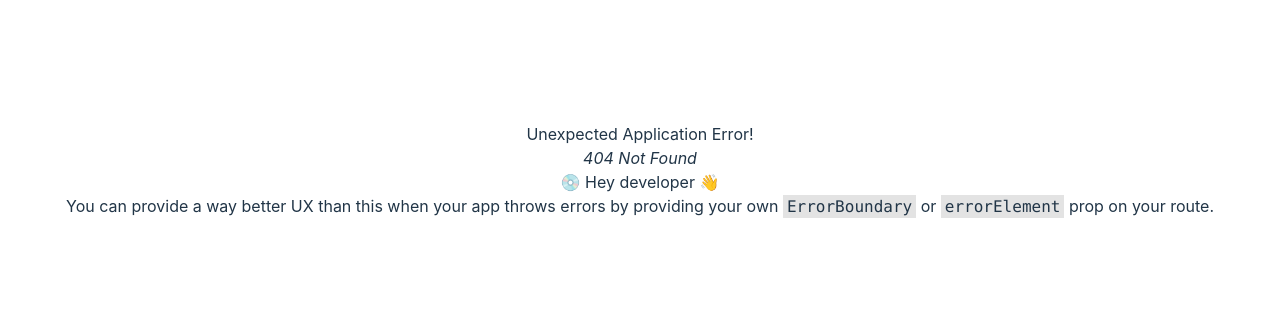
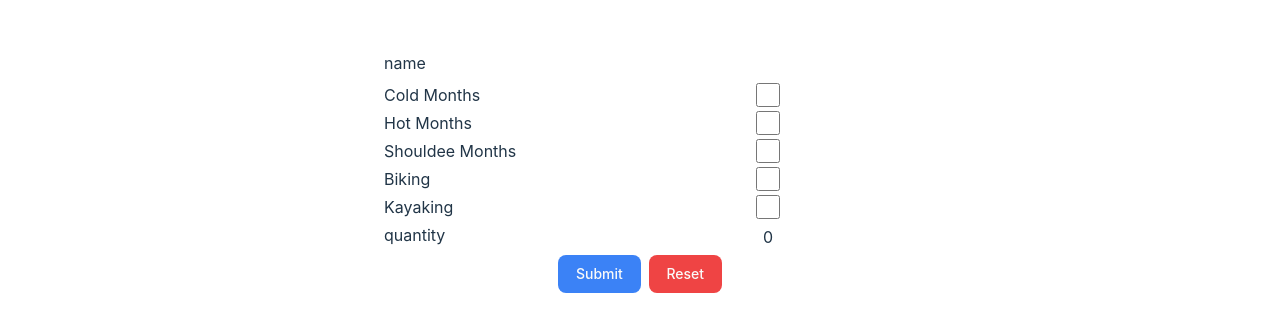
Before and after one commit to Jpatrick6420/checklist, a React (Vite) app: page /new-entry in a window 1280 px wide. Before the commit this address had no page. Shown: the part 230-562 px from the top of the page. Built offline with nearby package versions, Linux system fonts and the light colour scheme.

Commit message:
started to create the entry form

```diff
--- a/src/components/CurrentList.jsx
+++ b/src/components/CurrentList.jsx
@@ -60,7 +60,7 @@ function CurrentList({ list, toggleChecked, state }) {
   );
 }
 
-CurrentList.PropTypes = {
+CurrentList.propTypes = {
   list: PropTypes.array,
 };
 
--- /dev/null
+++ b/src/components/FormInput.jsx
@@ -0,0 +1,41 @@
+import PropTypes from "prop-types";
+function FormInput({ label, type, value, field, onChange }) {
+  if (type === "text") {
+    return (
+      <div className="grid grid-cols-2 my-1 ">
+        <label className="text-left">{label}</label>
+        <input
+          className="px-1 py-0.5 text-center"
+          type="text"
+          value={value}
+          onChange={(e) => {
+            onChange(e.target.value, field);
+          }}
+        />
+      </div>
+    );
+  }
+  if (type === "checkbox") {
+    return (
+      <div className="grid grid-cols-2 my-1 ">
+        <label className="text-left">{label}</label>
+        <input
+          type="checkbox"
+          value={value}
+          onChange={(e) => {
+            onChange(e.target.checked, field);
+            console.log(e.target.checked);
+          }}
+        />
+      </div>
+    );
+  }
+}
+
+// FormInput.propTypes = {
+//   label: PropTypes.string,
+//   type: PropTypes.string,
+//   value: PropTypes.string,
+//   field: PropTypes.string,
+// };
+export default FormInput;
--- /dev/null
+++ b/src/components/ItemCreateForm.jsx
@@ -0,0 +1,162 @@
+import { useState } from "react";
+import FormInput from "./FormInput";
+
+function ItemCreateForm() {
+  let arr = [];
+  const [newEntry, setNewEntry] = useState({
+    id: 1,
+    name: "",
+    coldMonths: false,
+    hotMonths: false,
+    shoulderSeason: false,
+    packed: false,
+    quantity: 0,
+    biking: false,
+    kayaking: false,
+  });
+
+  const handleInputEntry = (value, field) => {
+    switch (field) {
+      case "name":
+        {
+          setNewEntry({ ...newEntry, name: value });
+        }
+        break;
+      case "cold months":
+        {
+          setNewEntry((prevEntry) => ({
+            ...prevEntry,
+            coldMonths: !value,
+            biking: !value ? false : prevEntry.biking,
+            kayaking: !value ? false : prevEntry.kayaking,
+          }));
+        }
+        break;
+      case "hot months":
+        {
+          setNewEntry((prevEntry) => ({
+            ...prevEntry,
+            hotMonths: !value,
+            biking: !value ? false : prevEntry.biking,
+            kayaking: !value ? false : prevEntry.kayaking,
+          }));
+        }
+        break;
+      case "shoulder months":
+        {
+          setNewEntry((prevEntry) => ({
+            ...prevEntry,
+            hotMonths: !value,
+            biking: !value ? false : prevEntry.biking,
+            kayaking: !value ? false : prevEntry.kayaking,
+          }));
+        }
+        break;
+      case "quantity":
+        {
+          setNewEntry({
+            ...newEntry,
+            quantity: value,
+          });
+        }
+        break;
+      case "biking":
+        {
+          setNewEntry({
+            ...newEntry,
+            biking: true,
+            hotMonths: false,
+            coldMonths: false,
+            shoulderSeason: false,
+          });
+        }
+        break;
+      case "kayaking": {
+        setNewEntry({
+          ...newEntry,
+          kayaking: true,
+          hotMonths: false,
+          coldMonths: false,
+          shoulderSeason: false,
+        });
+      }
+    }
+    console.log(newEntry);
+  };
+  const handleSubmit = (e) => {
+    e.preventDefault();
+    setNewEntry((prev) => {
+      return { ...prev, id: arr.length };
+    });
+    console.log(newEntry);
+  };
+  return (
+    <form>
+      <FormInput
+        label="name"
+        field="name"
+        value={newEntry.name}
+        onChange={handleInputEntry}
+        type="text"
+      />
+      <FormInput
+        label="Cold Months"
+        field="cold months"
+        value={newEntry.coldMonths}
+        onChange={handleInputEntry}
+        type="checkbox"
+      />
+      <FormInput
+        label="Hot Months"
+        field="hot months"
+        value={newEntry.hotMonths}
+        onChange={handleInputEntry}
+        type="checkbox"
+      />
+      <FormInput
+        label="Shouldee Months"
+        field="shoulder months"
+        value={newEntry.coldMonths}
+        onChange={handleInputEntry}
+        type="checkbox"
+      />
+      <FormInput
+        label="Biking"
+        field="biking"
+        value={newEntry.biking}
+        onChange={handleInputEntry}
+        type="checkbox"
+      />
+      <FormInput
+        label="Kayaking"
+        field="kayaking"
+        value={newEntry.kayaking}
+        onChange={handleInputEntry}
+        type="checkbox"
+      />
+      <FormInput
+        label="quantity"
+        field="quantity"
+        value={newEntry.quantity}
+        onChange={handleInputEntry}
+        type="text"
+      />
+      <div className="flex justify-center items-center gap-2">
+        <button
+          onClick={handleSubmit}
+          className="bg-blue-500 hover:bg-blue-400 hover:scale-105 active:scale-100 text-sm text-stone-50"
+        >
+          Submit
+        </button>
+        <button
+          className="bg-red-500 hover:bg-red-400 hover:scale-105 active:scale-100 text-sm text-stone-50"
+          onClick={() => reset()}
+        >
+          Reset
+        </button>
+      </div>
+    </form>
+  );
+}
+
+export default ItemCreateForm;
--- a/src/data/itemData.js
+++ b/src/data/itemData.js
@@ -351,6 +351,17 @@ const items = [
     biking: false,
     kayaking: true,
   },
+  {
+    id: 35,
+    name: "car level",
+    coldMonths: true,
+    hotMonths: true,
+    shoulderSeason: true,
+    packed: false,
+    quantity: 1,
+    biking: false,
+    kayaking: false,
+  },
 ];
 
 export { items };
--- a/src/main.jsx
+++ b/src/main.jsx
@@ -4,8 +4,12 @@ import { createBrowserRouter, RouterProvider } from "react-router-dom";
 
 import "./index.css";
 import Layout from "./components/Layout.jsx";
+import ItemCreateForm from "./components/ItemCreateForm.jsx";
 
-const router = createBrowserRouter([{ path: "/", element: <Layout /> }]);
+const router = createBrowserRouter([
+  { path: "/", element: <Layout /> },
+  { path: "new-entry", element: <ItemCreateForm /> },
+]);
 
 createRoot(document.getElementById("root")).render(
   <StrictMode>
```
